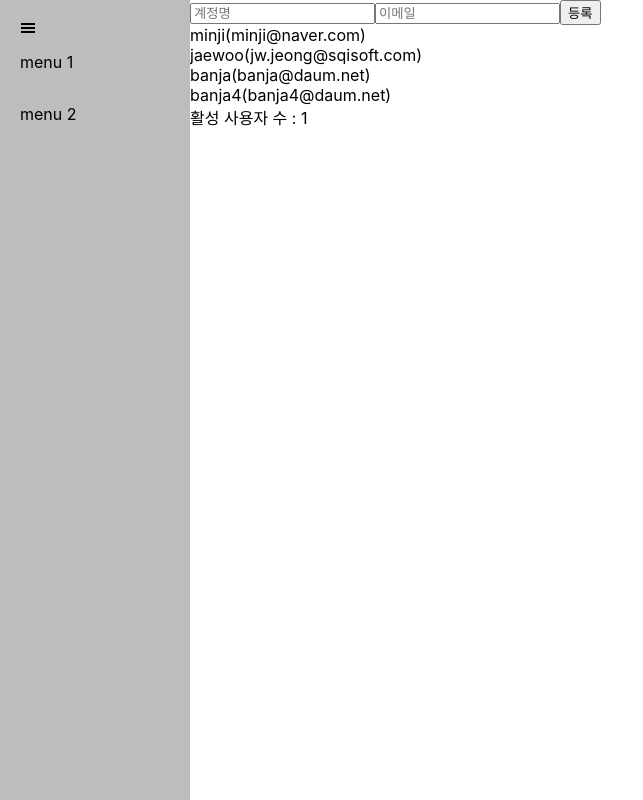
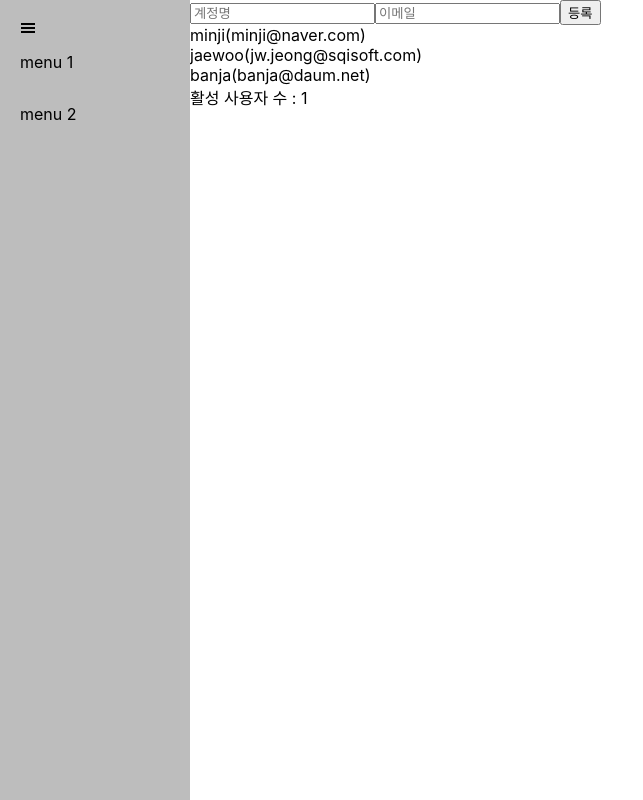
Before and after one commit to projaewoo/Board, a React (Create React App) app: page / in a window 1280 px wide. Shown: the whole page, without its empty margins (0-643 px from the left). Built offline with nearby package versions, Linux system fonts and the light colour scheme.

Commit message:
vscode connect test

```diff
--- a/src/components/MainPage.js
+++ b/src/components/MainPage.js
@@ -24,12 +24,6 @@ const initialState = {
       id: 3,
       username: "banja",
       email: "banja@daum.net",
-      active: false,
-    },
-    {
-      id: 4,
-      username: "banja4",
-      email: "banja4@daum.net",
       active: false,
     },
   ],
```
